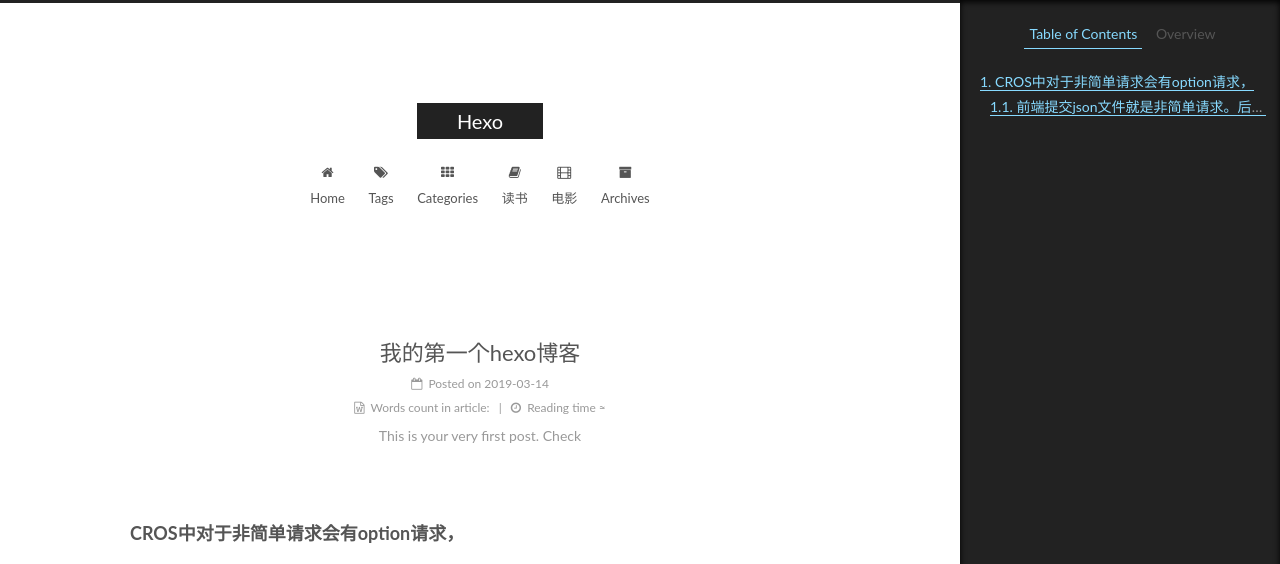
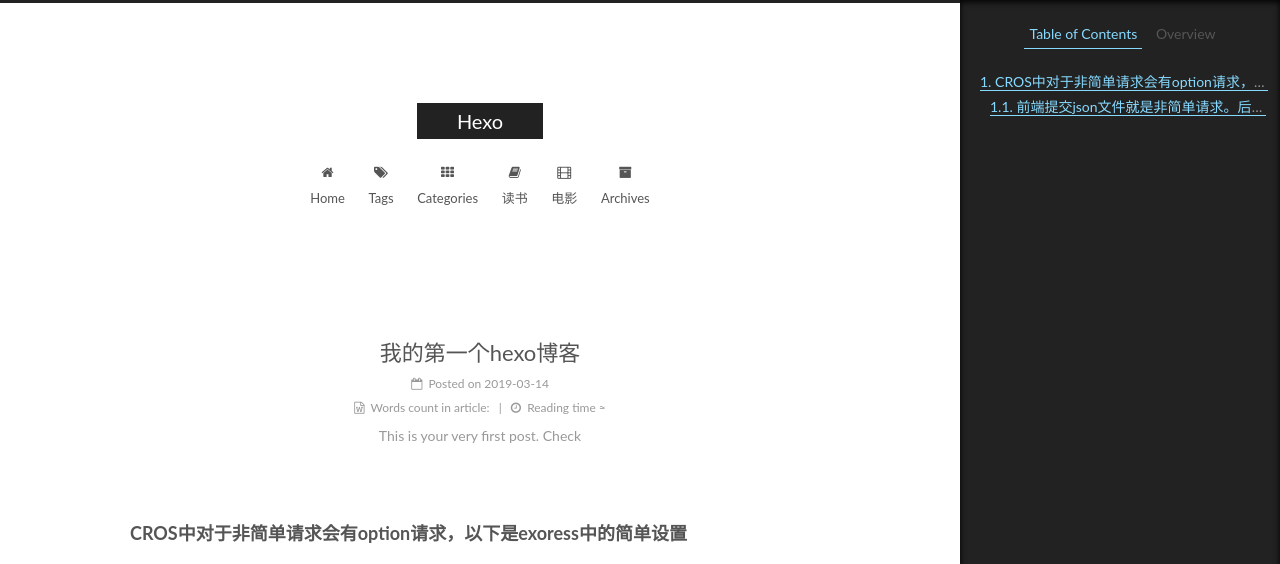
Before and after one commit to auqfyanjun/auqfyanjun.github.io, a plain HTML site: page 2019/03/14/hello-world/index.html in a window 1280 px wide. Shown: the top 564 px of the page. Drawn offline with Linux system fonts and the light colour scheme.

Commit message:
Site updated: 2019-03-25 15:58:45

```diff
--- a/2019/03/14/hello-world/index.html
+++ b/2019/03/14/hello-world/index.html
@@ -87,7 +87,7 @@
 <meta property="og:site_name" content="Hexo">
 <meta property="og:description" content="This is your very first post. Check">
 <meta property="og:locale" content="default">
-<meta property="og:updated_time" content="2019-03-25T07:56:40.013Z">
+<meta property="og:updated_time" content="2019-03-25T07:58:23.142Z">
 <meta name="twitter:card" content="summary">
 <meta name="twitter:title" content="我的第一个hexo博客">
 <meta name="twitter:description" content="This is your very first post. Check">
@@ -375,7 +375,7 @@
 
 
 
-        <h3 id="CROS中对于非简单请求会有option请求，"><a href="#CROS中对于非简单请求会有option请求，" class="headerlink" title="CROS中对于非简单请求会有option请求，"></a>CROS中对于非简单请求会有option请求，</h3><figure class="highlight bash"><table><tr><td class="gutter"><pre><span class="line">1</span><br><span class="line">2</span><br><span class="line">3</span><br><span class="line">4</span><br><span class="line">5</span><br></pre></td><td class="code"><pre><span class="line"> app.all(<span class="string">'*'</span>, <span class="keyword">function</span> (req, res, next) &#123;</span><br><span class="line">  res.header(<span class="string">"Access-Control-Allow-Origin"</span>, <span class="string">"*"</span>)</span><br><span class="line">  res.header(<span class="string">"Access-Control-Allow-Headers"</span>, <span class="string">"Content-Type"</span>)</span><br><span class="line">  next()</span><br><span class="line">&#125;)</span><br></pre></td></tr></table></figure>
+        <h3 id="CROS中对于非简单请求会有option请求，以下是exoress中的简单设置"><a href="#CROS中对于非简单请求会有option请求，以下是exoress中的简单设置" class="headerlink" title="CROS中对于非简单请求会有option请求，以下是exoress中的简单设置"></a>CROS中对于非简单请求会有option请求，以下是exoress中的简单设置</h3><figure class="highlight bash"><table><tr><td class="gutter"><pre><span class="line">1</span><br><span class="line">2</span><br><span class="line">3</span><br><span class="line">4</span><br><span class="line">5</span><br></pre></td><td class="code"><pre><span class="line"> app.all(<span class="string">'*'</span>, <span class="keyword">function</span> (req, res, next) &#123;</span><br><span class="line">  res.header(<span class="string">"Access-Control-Allow-Origin"</span>, <span class="string">"*"</span>)</span><br><span class="line">  res.header(<span class="string">"Access-Control-Allow-Headers"</span>, <span class="string">"Content-Type"</span>)</span><br><span class="line">  next()</span><br><span class="line">&#125;)</span><br></pre></td></tr></table></figure>
 <h4 id="前端提交json文件就是非简单请求。后台需要设置请求头"><a href="#前端提交json文件就是非简单请求。后台需要设置请求头" class="headerlink" title="前端提交json文件就是非简单请求。后台需要设置请求头"></a>前端提交json文件就是非简单请求。后台需要设置请求头</h4><ul>
 <li>Access-Control-Allow-Origin 是指定请求的来源。值为 ‘*’ 表明任意来源都可接受</li>
 <li>Content-Type 对应值为 application/json 时 （即前端提交json数据时）需要设置  Access-Control-Allow-Headers : ‘Content-Type’</li>
@@ -557,7 +557,7 @@
 
 
 
-              <div class="post-toc-content"><ol class="nav"><li class="nav-item nav-level-3"><a class="nav-link" href="#CROS中对于非简单请求会有option请求，"><span class="nav-number">1.</span> <span class="nav-text">CROS中对于非简单请求会有option请求，</span></a><ol class="nav-child"><li class="nav-item nav-level-4"><a class="nav-link" href="#前端提交json文件就是非简单请求。后台需要设置请求头"><span class="nav-number">1.1.</span> <span class="nav-text">前端提交json文件就是非简单请求。后台需要设置请求头</span></a></li></ol></li></ol></div>
+              <div class="post-toc-content"><ol class="nav"><li class="nav-item nav-level-3"><a class="nav-link" href="#CROS中对于非简单请求会有option请求，以下是exoress中的简单设置"><span class="nav-number">1.</span> <span class="nav-text">CROS中对于非简单请求会有option请求，以下是exoress中的简单设置</span></a><ol class="nav-child"><li class="nav-item nav-level-4"><a class="nav-link" href="#前端提交json文件就是非简单请求。后台需要设置请求头"><span class="nav-number">1.1.</span> <span class="nav-text">前端提交json文件就是非简单请求。后台需要设置请求头</span></a></li></ol></li></ol></div>
 
 
           </div>
--- a/css/main.css
+++ b/css/main.css
@@ -1822,7 +1822,7 @@ pre .javascript .function {
   width: 4px;
   height: 4px;
   border-radius: 50%;
-  background: #ff4d67;
+  background: #75b8ff;
 }
 .links-of-blogroll {
   font-size: 13px;
```
